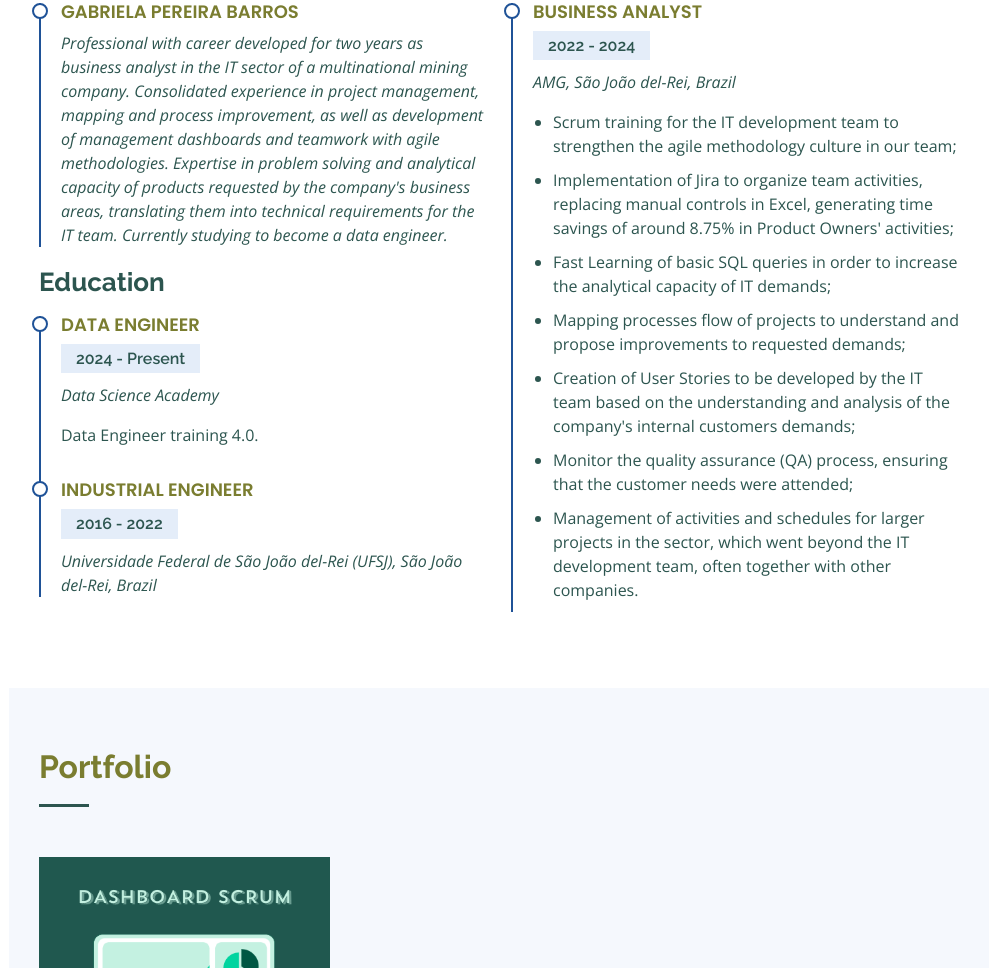
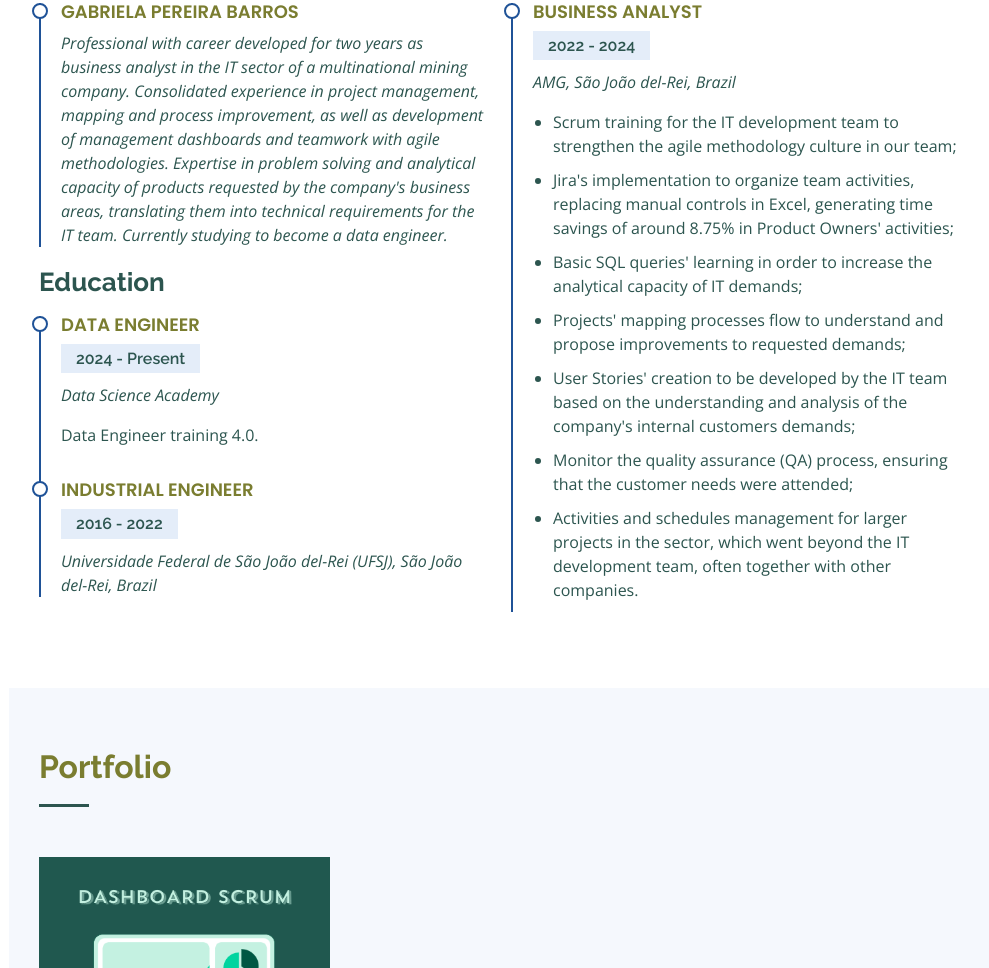
Before and after one commit to Gabriela-Pereira-Barros/Gabriela-Pereira-Barros.github.io, a plain HTML site: page english-index.html in a window 1280 px wide. Shown: the part 2676-3644 px from the top of the page, without its empty margins (291-1280 px from the left). Drawn offline with nearby package versions, Linux system fonts and the light colour scheme.

Commit message:
Correção de algumas frases em inglês

```diff
--- a/english-index.html
+++ b/english-index.html
@@ -322,12 +322,11 @@
               <p><em>AMG, São João del-Rei, Brazil</em></p>
               <ul>
                 <li>Scrum training for the IT development team to strengthen the agile methodology culture in our team;</li>
-                <li>Implementation of Jira to organize team activities, replacing manual controls in Excel, generating time savings of around 8.75% in Product Owners' activities;</li>
-                <li>Fast Learning of basic SQL queries in order to increase the analytical capacity of IT demands;</li>
-                <li>Mapping processes flow of projects to understand and propose improvements to requested demands;</li>
-                <li>Creation of User Stories to be developed by the IT team based on the understanding and analysis of the company's internal customers demands;</li>
-                <li>Monitor the quality assurance (QA) process, ensuring that the customer needs were attended;</li>
-                <li>Management of activities and schedules for larger projects in the sector, which went beyond the IT development team, often together with other companies.</li>
+                <li>Jira's implementation to organize team activities, replacing manual controls in Excel, generating time savings of around 8.75% in Product Owners' activities;</li>
+                <li>Basic SQL queries' learning in order to increase the analytical capacity of IT demands;</li>
+                <li>Projects' mapping processes flow to understand and propose improvements to requested demands;</li>
+                <li>User Stories' creation to be developed by the IT team based on the understanding and analysis of the company's internal customers demands;</li>
+                <li>Monitor the quality assurance (QA) process, ensuring that the customer needs were attended;</li>             <li>Activities and schedules management for larger projects in the sector, which went beyond the IT development team, often together with other companies.</li>
               </ul>
             </div>
             <!--<div class="resume-item">
```
